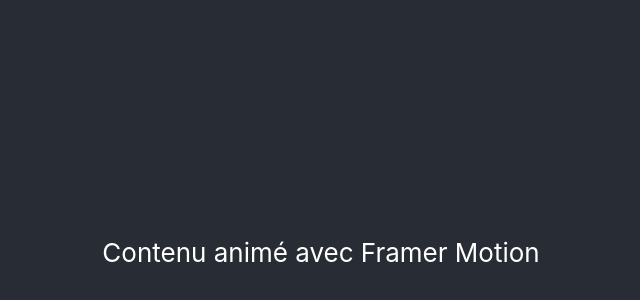
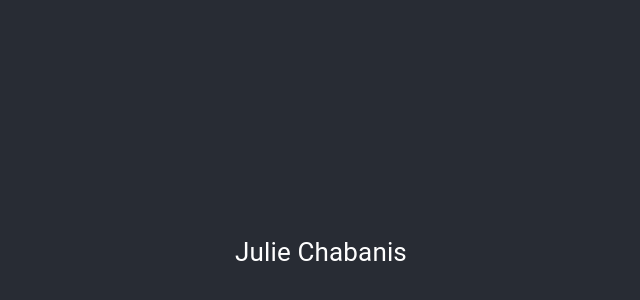
Before and after one commit to JulieChabanis/MinimalPortfolio, a React (Create React App) app: page / in a window 1280 px wide. Shown: the part 148-448 px from the top of the page, without its empty margins (319-959 px from the left). Built offline with nearby package versions, Linux system fonts and the light colour scheme.

Commit message:
init theming + add MUI Library

```diff
--- a/package.json
+++ b/package.json
@@ -3,6 +3,9 @@
   "version": "0.1.0",
   "private": true,
   "dependencies": {
+    "@emotion/react": "^11.11.0",
+    "@emotion/styled": "^11.11.0",
+    "@mui/material": "^5.13.1",
     "@testing-library/jest-dom": "^5.16.5",
     "@testing-library/react": "^13.4.0",
     "@testing-library/user-event": "^13.5.0",
--- a/src/App.js
+++ b/src/App.js
@@ -1,8 +1,16 @@
+import { ColorModeContext, useMode } from './UI/Theme/theme';
+import { CssBaseline, ThemeProvider } from '@mui/material';
 import { motion } from "framer-motion"
 import './App.css';
 
 function App() {
+  const [theme, colorMode] = useMode();
+
+
   return (
+    <ColorModeContext.Provider value={colorMode}>
+      <ThemeProvider theme={theme}>
+        <CssBaseline/>
           <div className="App">
             <header className="App-header">
             <div>
@@ -11,11 +19,13 @@ function App() {
               animate={{ opacity: 1 }}
               transition={{ duration: 1 }}
             >
-        Contenu animé avec Framer Motion
+              Julie Chabanis
             </motion.div>
           </div>
             </header>
           </div>
+      </ThemeProvider>
+    </ColorModeContext.Provider>
   );
 }
 
--- /dev/null
+++ b/src/UI/Theme/theme.js
@@ -0,0 +1,98 @@
+import { createContext, useState, useMemo } from "react";
+import { createTheme } from "@mui/material";
+
+// color design tokens
+export const tokens = (mode) => ({
+  ...(mode === "dark"
+  ? {
+    grey: {
+      100: "#B799FF",
+      200: "#B799FF",
+      300: "#B799FF",
+      400: "#B799FF",
+      500: "#B799FF",
+    },
+    primary: {
+      100: "#ACBCFF",
+      200: "#ACBCFF",
+      300: "#ACBCFF",
+      400: "#ACBCFF",
+      500: "#ACBCFF",
+    },
+  }
+  : {
+    grey: {
+      100: "#C4DFDF",
+      200: "#C4DFDF",
+      300: "#C4DFDF",
+      400: "#C4DFDF",
+      500: "#C4DFDF",
+    },
+    primary: {
+      100: "#F266AB",
+      200: "#F266AB",
+      300: "#F266AB",
+      400: "#F266AB",
+      500: "#F266AB",
+    },
+
+  }),
+});
+
+// theme settings
+export const themeSettings = (mode) => {
+  const colors = tokens(mode);
+
+  return {
+    palette: {
+      mode: mode,
+      ...(mode === "dark"
+      ? {
+
+        // dark mode
+        primary: {
+          main: colors.primary[500],
+        },
+        secondary: {
+          main: colors.grey[500],
+        },
+        background: {
+          default: "#000000",
+        },
+      } : {
+        // light mode
+        primary: {
+          main: colors.primary[500],
+        },
+        secondary: {
+          main: colors.grey[500],
+        },
+        background: {
+          default: "#f2f2f2"
+        },
+      }),
+    },
+  };
+};
+
+// context for color mode
+export const ColorModeContext = createContext({
+  toggleColorMode: () => {}
+});
+
+export const useMode = () => {
+  const [mode, setMode] = useState("dark");
+
+  const colorMode = useMemo(
+    () => ({
+      toggleColorMode: () =>
+      setMode((prev) => (prev === "light" ? "dark" : "light")),
+    }),
+    []
+  );
+
+  const theme = useMemo(() => createTheme(themeSettings(mode)), [mode]);
+
+  return [theme, colorMode];
+
+}
```
Also changed, not shown: 1 other file (tests, documents, lock files or other folders). Lines whose indentation alone changed are shown as unchanged.
